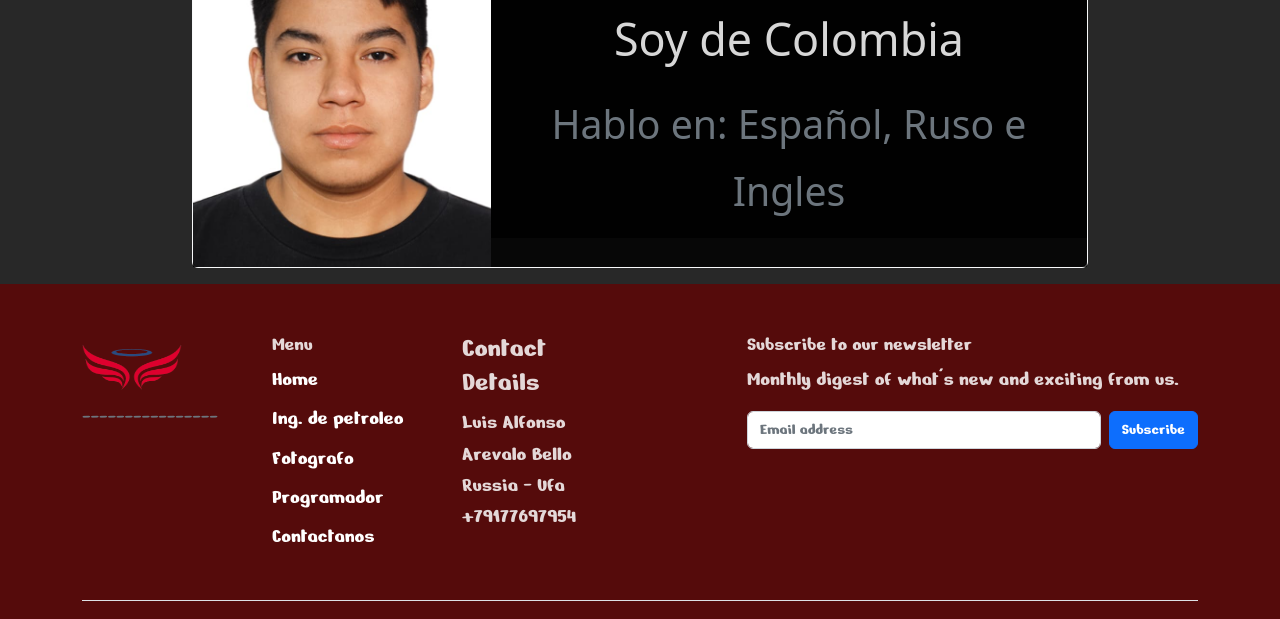
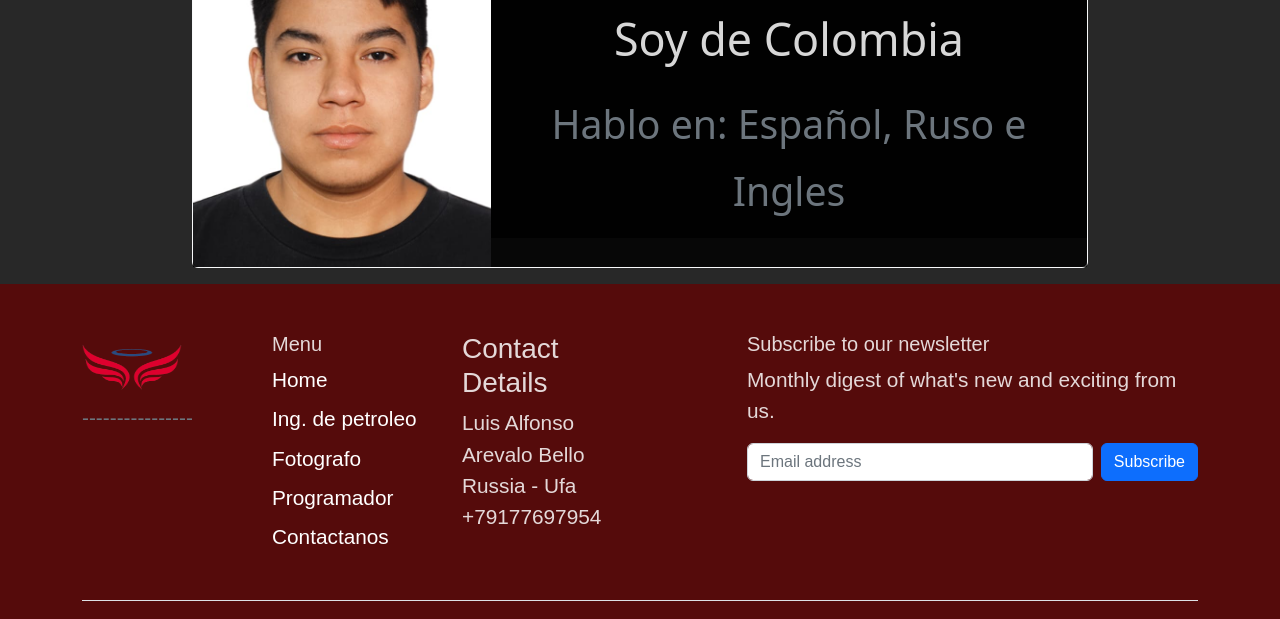
Before and after one commit to luisaab1997/mi-hoja-de-vida, a website: page index.html in a window 1280 px wide. Shown: the part 1611-2230 px from the top of the page. Drawn offline with nearby package versions, Linux system fonts and the light colour scheme; files that its build step writes are made by us from their sources.

Commit message:
agrege mejoras de footer

```diff
--- a/scss/layout/_7footer.scss
+++ b/scss/layout/_7footer.scss
@@ -5,7 +5,7 @@ footer {
 .container {
     background-color: $background-footer;
     color: $color-footer;
-    font-family: $fuentes-principal;
+    font-family: $fuentes-secundaria;
     font-size: 1.3em;
 }
 
```
